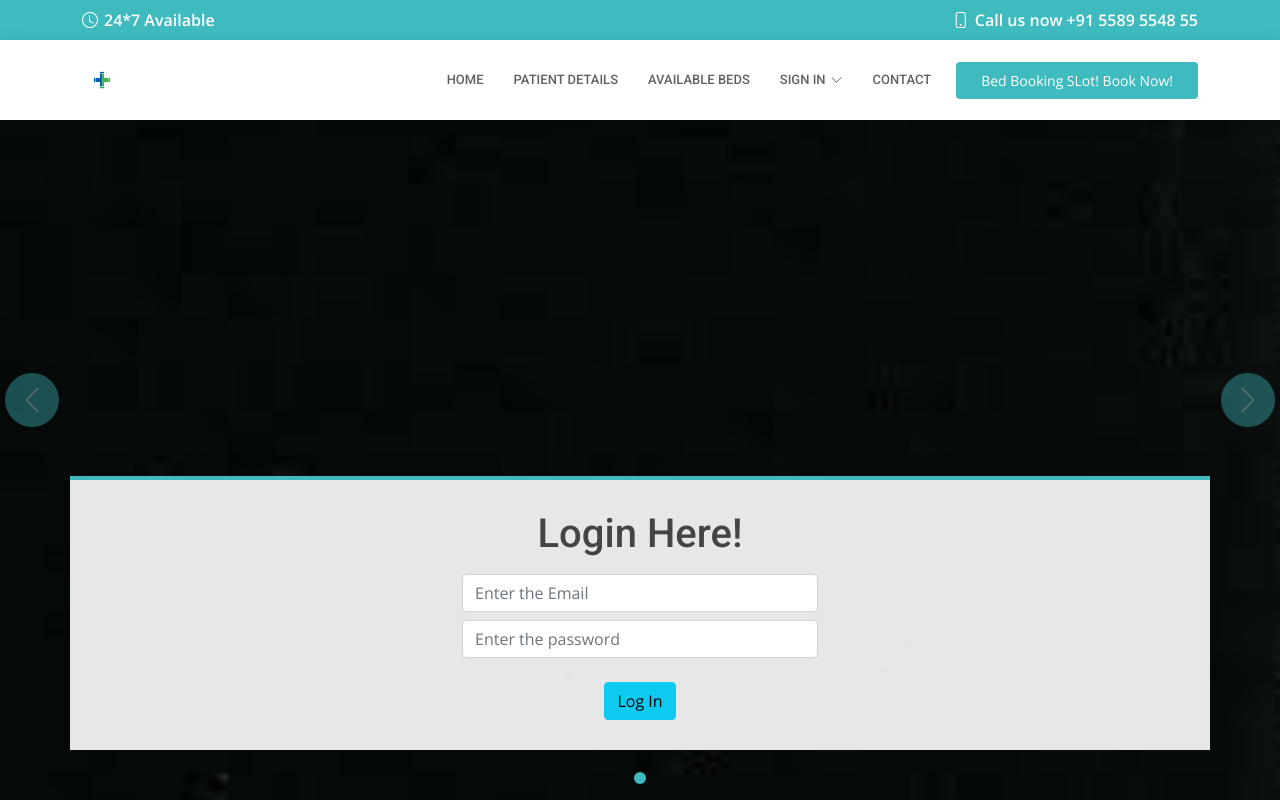
After one commit to baibhabchakraborty/dbms-mini, a Flask app: page /hospitallogin in a window 1280 px wide. The commit adds this page. Run offline with Flask 2, Linux system fonts and the light colour scheme; some libraries are stand-ins or nearby versions.

Commit message:
hospital login configuration

```diff
--- a/backend/main.py
+++ b/backend/main.py
@@ -58,7 +58,7 @@ class User(UserMixin, db.Model):
     dob = db.Column(db.String(1000))
 
 class Hospitaluser(UserMixin, db.Model):
-    hid = db.Column(db.Integer, primary_key = True)
+    id = db.Column(db.Integer, primary_key = True)
     hcode = db.Column(db.String(20))
     email = db.Column(db.String(100))
     password = db.Column(db.String(1000))
@@ -109,6 +109,25 @@ def login():
         else:
             flash("Invalid Credentials!", "danger")
     return render_template("userlogin.html")
+
+
+@app.route("/hospitallogin", methods = ['POST','GET'])
+def hospitallogin():
+    if request.method == 'POST':
+        email = request.form.get('email')
+        password = request.form.get('password')
+        user = Hospitaluser.query.filter_by(email = email).first()
+
+        if user and check_password_hash(user.password, password):
+            login_user(user)
+            flash("Login Success", "info")
+            return render_template("index.html")
+        else:
+            flash("Invalid Credentials!", "danger")
+            return render_template("hospitallogin.html")
+
+
+    return render_template("hospitallogin.html")
 
 
 @app.route('/logout')
--- a/backend/templates/base.html
+++ b/backend/templates/base.html
@@ -72,7 +72,7 @@
           <li class="dropdown"><a href="/login"><span>Sign In</span> <i class="bi bi-chevron-down"></i></a>
             <ul>
               <li><a href="/login">User Login</a></li>
-              <li><a href="/addHospitalUser">Hospital Login</a></li>
+              <li><a href="/hospitallogin">Hospital Login</a></li>
               <li><a href="/admin">Admin Login</a></li>
             </ul>
           </li>
--- a/backend/templates/baselogin.html
+++ b/backend/templates/baselogin.html
@@ -63,7 +63,7 @@
           <li class="dropdown"><a href="#"><span>Sign In</span> <i class="bi bi-chevron-down"></i></a>
             <ul>
               <li><a href="/login">User Login</a></li>
-              <li><a href="/addHospitalUser">Hospital Login</a></li>
+              <li><a href="/hospitallogin">Hospital Login</a></li>
               <li><a href="/admin">Admin Login</a></li>
             </ul>
           </li>
--- /dev/null
+++ b/backend/templates/hospitallogin.html
@@ -0,0 +1,37 @@
+{% extends 'baselogin.html' %}
+
+{% block title %}Hospital Login{% endblock title %}
+
+
+{% block form %}
+
+
+<h1>Login Here!</h1>
+
+<div class="row">
+
+    <div class="col-md-4"></div>
+
+
+    <div class="col-md-4">
+        <form action="/hospitallogin" method="post">
+            {% include "message.html" %}
+            <div class="form-group">
+                <input type="email" class="form-control mt-2" placeholder="Enter the Email" name="email" required>
+            </div>
+
+
+            <div class="form-group">
+                <input type="password" class="form-control mt-2" placeholder="Enter the password" name="password" required>
+            </div>
+            <br>
+            <button type="submit" class="btn btn-info">Log In</button>
+        </form>
+
+    </div>
+
+
+    <div class="col-md-4"></div>
+</div>
+
+{% endblock form %}
```
Also changed, not shown: backend/templates/adminsignup.html (deleted).
